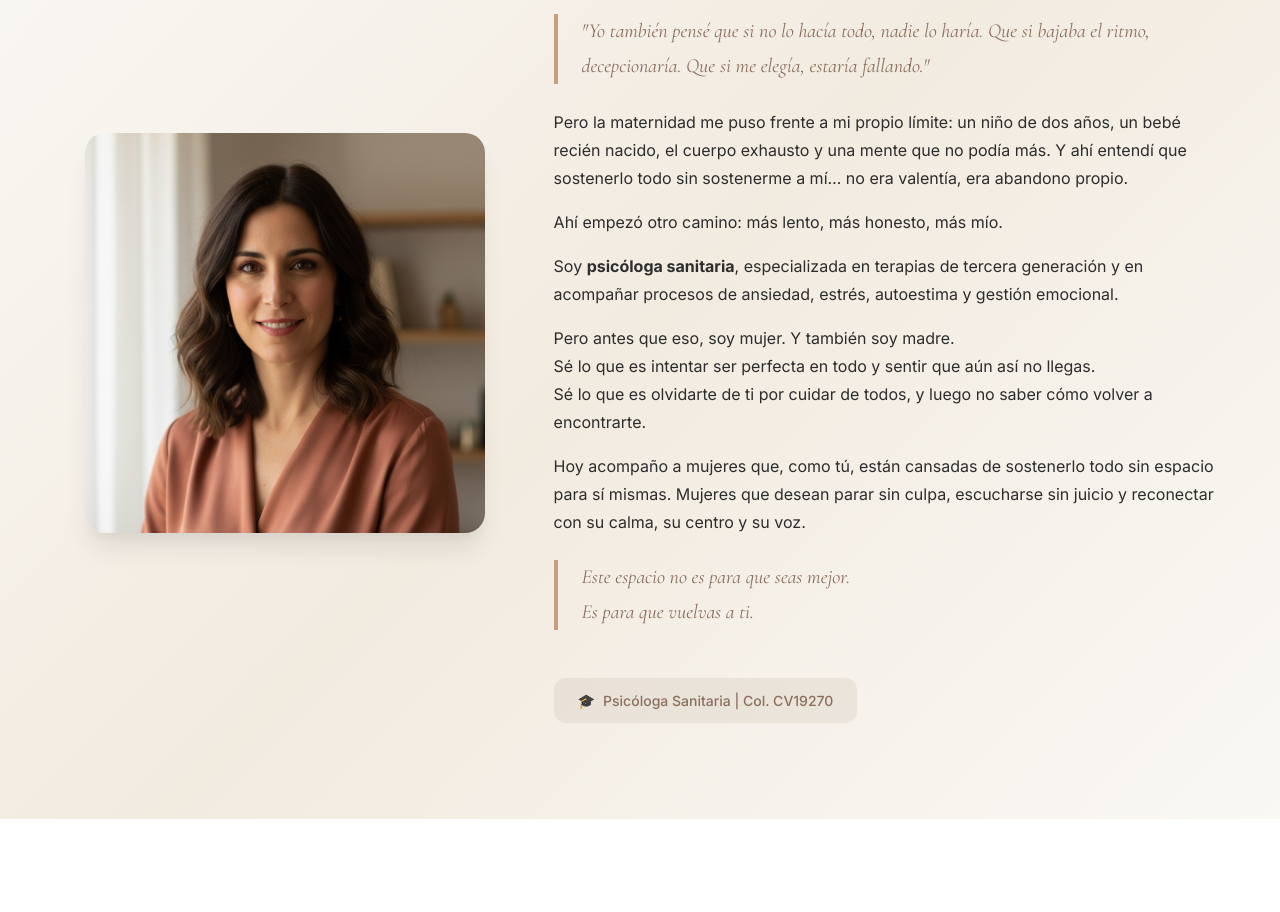
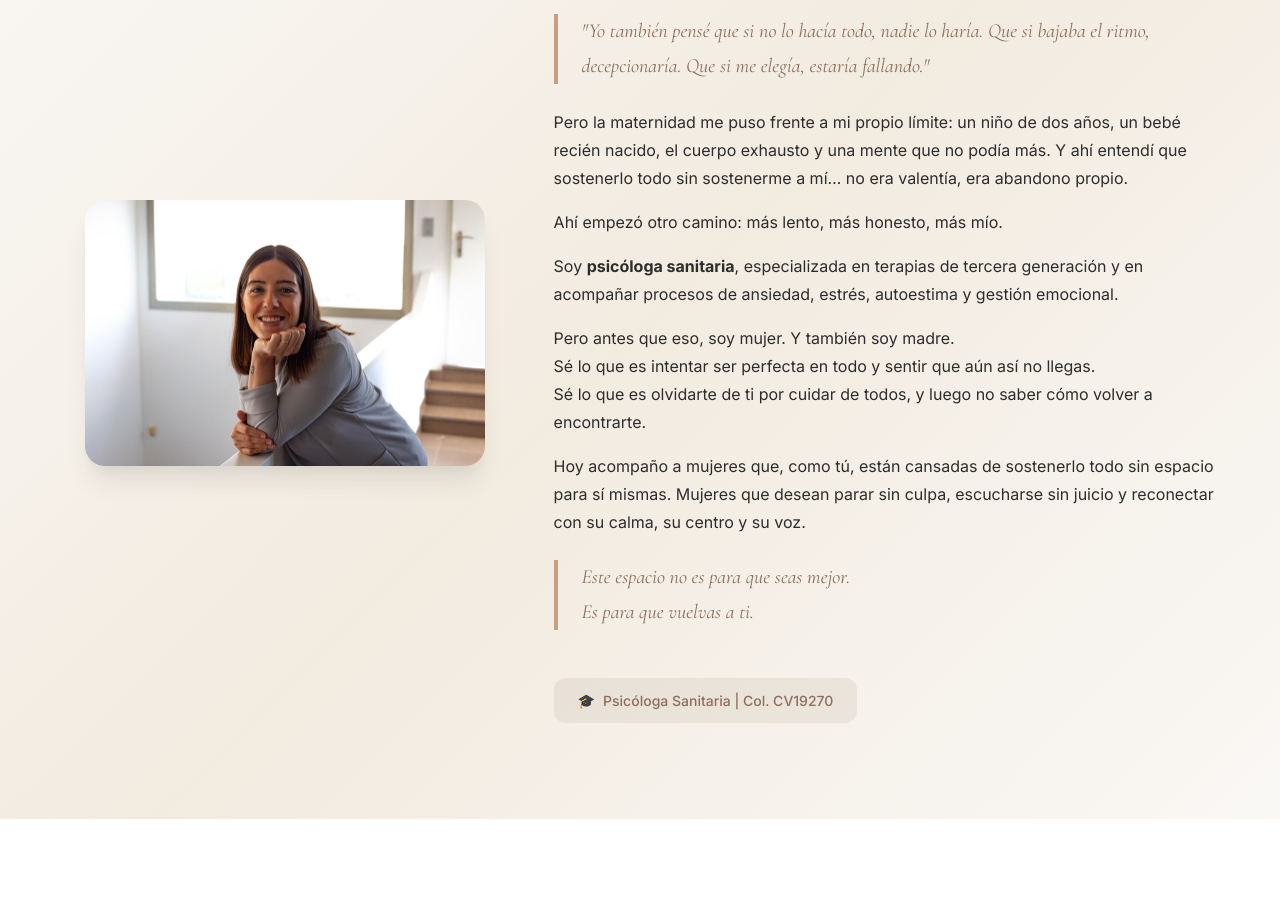
Before and after one commit to magabolab/WEBLAURA, a plain HTML site: page index.html in a window 1280 px wide. Shown: the part 2000-2912 px from the top of the page. Drawn offline with nearby package versions, Linux system fonts and the light colour scheme.

Commit message:
renamed:    assets/images/laura/WhatsApp Image 2025-11-19 at 19.33.40.jpeg -> assets/images/laura/laura-beneite.jpeg modified:   index.html

```diff
--- a/index.html
+++ b/index.html
@@ -171,7 +171,7 @@
             <div class="about-content">
                 <div class="about-image-wrapper slide-up">
                     <div class="about-image">
-                        <img src="assets/images/laura/laura-beneite.jpg" alt="Laura Beneite - Psicóloga Sanitaria"
+                        <img src="assets/images/laura/laura-beneite.jpeg" alt="Laura Beneite - Psicóloga Sanitaria"
                             loading="lazy">
                     </div>
                 </div>
```
Also changed, not shown: assets/images/laura/laura-beneite.jpeg (renamed from assets/images/laura/WhatsApp Image 2025-11-19 at 19.33.40.jpeg).
